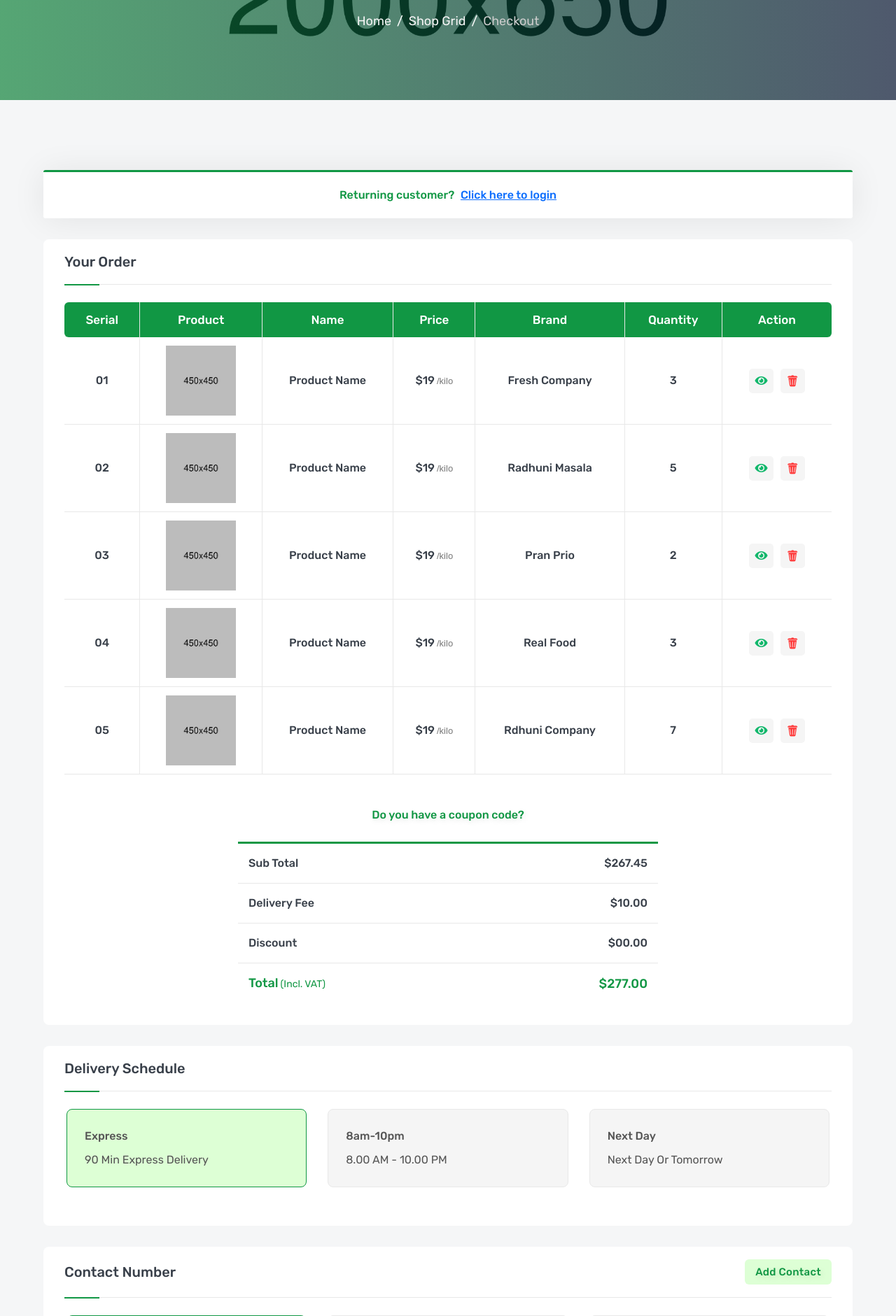
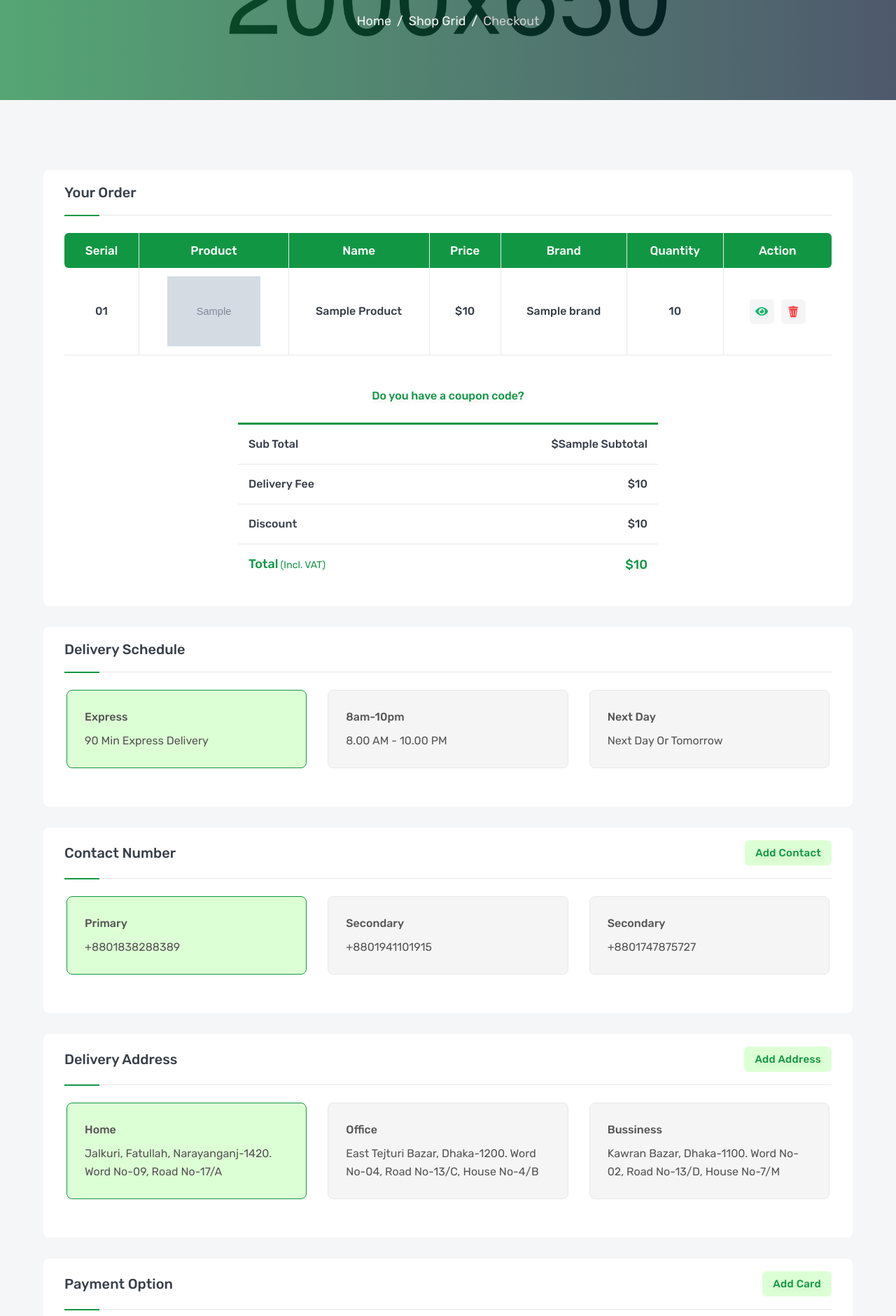
Before and after one commit to mohammdhawa/Django-Amazon-Clone, a Django app: template orders/templates/orders/checkout.html in a window 1280 px wide. Shown: the part 345-2226 px from the top of the page at 70% size. Run offline with Django 4.2, Linux system fonts and the light colour scheme; the template is opened without the code that fills it: most values are stand-ins (such as "Sample title", 1, 10 or a date in 2020); grey boxes marked "Sample" are stand-in pictures; some libraries are stand-ins or nearby versions.

Commit message:
add data to checkout page

```diff
--- a/orders/templates/orders/checkout.html
+++ b/orders/templates/orders/checkout.html
@@ -31,11 +31,7 @@
         <section class="inner-section checkout-part">
             <div class="container">
                 <div class="row">
-                    <div class="col-lg-12">
-                        <div class="alert-info">
-                            <p>Returning customer? <a href="login.html">Click here to login</a></p>
-                        </div>
-                    </div>
+
                     <div class="col-lg-12">
                         <div class="account-card">
                             <div class="account-title">
@@ -56,66 +52,22 @@
                                             </tr>
                                         </thead>
                                         <tbody>
+
+                                            {% for item in cart_detail %}
                                             <tr>
                                                 <td class="table-serial"><h6>01</h6></td>
-                                                <td class="table-image"><img src="images/product/01.jpg" alt="product"></td>
-                                                <td class="table-name"><h6>product name</h6></td>
-                                                <td class="table-price"><h6>$19<small>/kilo</small></h6></td>
-                                                <td class="table-brand"><h6>Fresh Company</h6></td>
-                                                <td class="table-quantity"><h6>3</h6></td>
+                                                <td class="table-image"><img src="{{item.product.image.url}}" alt="product"></td>
+                                                <td class="table-name"><h6>{{item.product.name}}</h6></td>
+                                                <td class="table-price"><h6>${{item.product.price}}</h6></td>
+                                                <td class="table-brand"><h6>{{item.product.brand}}</h6></td>
+                                                <td class="table-quantity"><h6>{{item.quantity}}</h6></td>
                                                 <td class="table-action">
                                                     <a class="view" href="#" title="Quick View" data-bs-toggle="modal" data-bs-target="#product-view"><i class="fas fa-eye"></i></a>
                                                     <a class="trash" href="#" title="Remove Wishlist"><i class="icofont-trash"></i></a>
                                                 </td>
                                             </tr>
-                                            <tr>
-                                                <td class="table-serial"><h6>02</h6></td>
-                                                <td class="table-image"><img src="images/product/02.jpg" alt="product"></td>
-                                                <td class="table-name"><h6>product name</h6></td>
-                                                <td class="table-price"><h6>$19<small>/kilo</small></h6></td>
-                                                <td class="table-brand"><h6>Radhuni Masala</h6></td>
-                                                <td class="table-quantity"><h6>5</h6></td>
-                                                <td class="table-action">
-                                                    <a class="view" href="#" title="Quick View" data-bs-toggle="modal" data-bs-target="#product-view"><i class="fas fa-eye"></i></a>
-                                                    <a class="trash" href="#" title="Remove Wishlist"><i class="icofont-trash"></i></a>
-                                                </td>
-                                            </tr>
-                                            <tr>
-                                                <td class="table-serial"><h6>03</h6></td>
-                                                <td class="table-image"><img src="images/product/03.jpg" alt="product"></td>
-                                                <td class="table-name"><h6>product name</h6></td>
-                                                <td class="table-price"><h6>$19<small>/kilo</small></h6></td>
-                                                <td class="table-brand"><h6>Pran Prio</h6></td>
-                                                <td class="table-quantity"><h6>2</h6></td>
-                                                <td class="table-action">
-                                                    <a class="view" href="#" title="Quick View" data-bs-toggle="modal" data-bs-target="#product-view"><i class="fas fa-eye"></i></a>
-                                                    <a class="trash" href="#" title="Remove Wishlist"><i class="icofont-trash"></i></a>
-                                                </td>
-                                            </tr>
-                                            <tr>
-                                                <td class="table-serial"><h6>04</h6></td>
-                                                <td class="table-image"><img src="images/product/04.jpg" alt="product"></td>
-                                                <td class="table-name"><h6>product name</h6></td>
-                                                <td class="table-price"><h6>$19<small>/kilo</small></h6></td>
-                                                <td class="table-brand"><h6>Real Food</h6></td>
-                                                <td class="table-quantity"><h6>3</h6></td>
-                                                <td class="table-action">
-                                                    <a class="view" href="#" title="Quick View" data-bs-toggle="modal" data-bs-target="#product-view"><i class="fas fa-eye"></i></a>
-                                                    <a class="trash" href="#" title="Remove Wishlist"><i class="icofont-trash"></i></a>
-                                                </td>
-                                            </tr>
-                                            <tr>
-                                                <td class="table-serial"><h6>05</h6></td>
-                                                <td class="table-image"><img src="images/product/05.jpg" alt="product"></td>
-                                                <td class="table-name"><h6>product name</h6></td>
-                                                <td class="table-price"><h6>$19<small>/kilo</small></h6></td>
-                                                <td class="table-brand"><h6>Rdhuni Company</h6></td>
-                                                <td class="table-quantity"><h6>7</h6></td>
-                                                <td class="table-action">
-                                                    <a class="view" href="#" title="Quick View" data-bs-toggle="modal" data-bs-target="#product-view"><i class="fas fa-eye"></i></a>
-                                                    <a class="trash" href="#" title="Remove Wishlist"><i class="icofont-trash"></i></a>
-                                                </td>
-                                            </tr>
+                                            {% endfor %}
+
                                         </tbody>
                                     </table>
                                 </div>
@@ -130,19 +82,19 @@
                                     <ul>
                                         <li>
                                             <span>Sub total</span>
-                                            <span>$267.45</span>
+                                            <span>${{subtotal}}</span>
                                         </li>
                                         <li>
                                             <span>delivery fee</span>
-                                            <span>$10.00</span>
+                                            <span>${{delivery_fee}}</span>
                                         </li>
                                         <li>
                                             <span>discount</span>
-                                            <span>$00.00</span>
+                                            <span>${{discount}}</span>
                                         </li>
                                         <li>
                                             <span>Total<small>(Incl. VAT)</small></span>
-                                            <span>$277.00</span>
+                                            <span>${{total}}</span>
                                         </li>
                                     </ul>
                                 </div>
--- a/settings/models.py
+++ b/settings/models.py
@@ -1,4 +1,5 @@
 from django.db import models
+
 
 # Create your models here.
 
```
Also changed, not shown: orders/models.py (+1 -8 lines), orders/views.py (+16 -1 lines).
